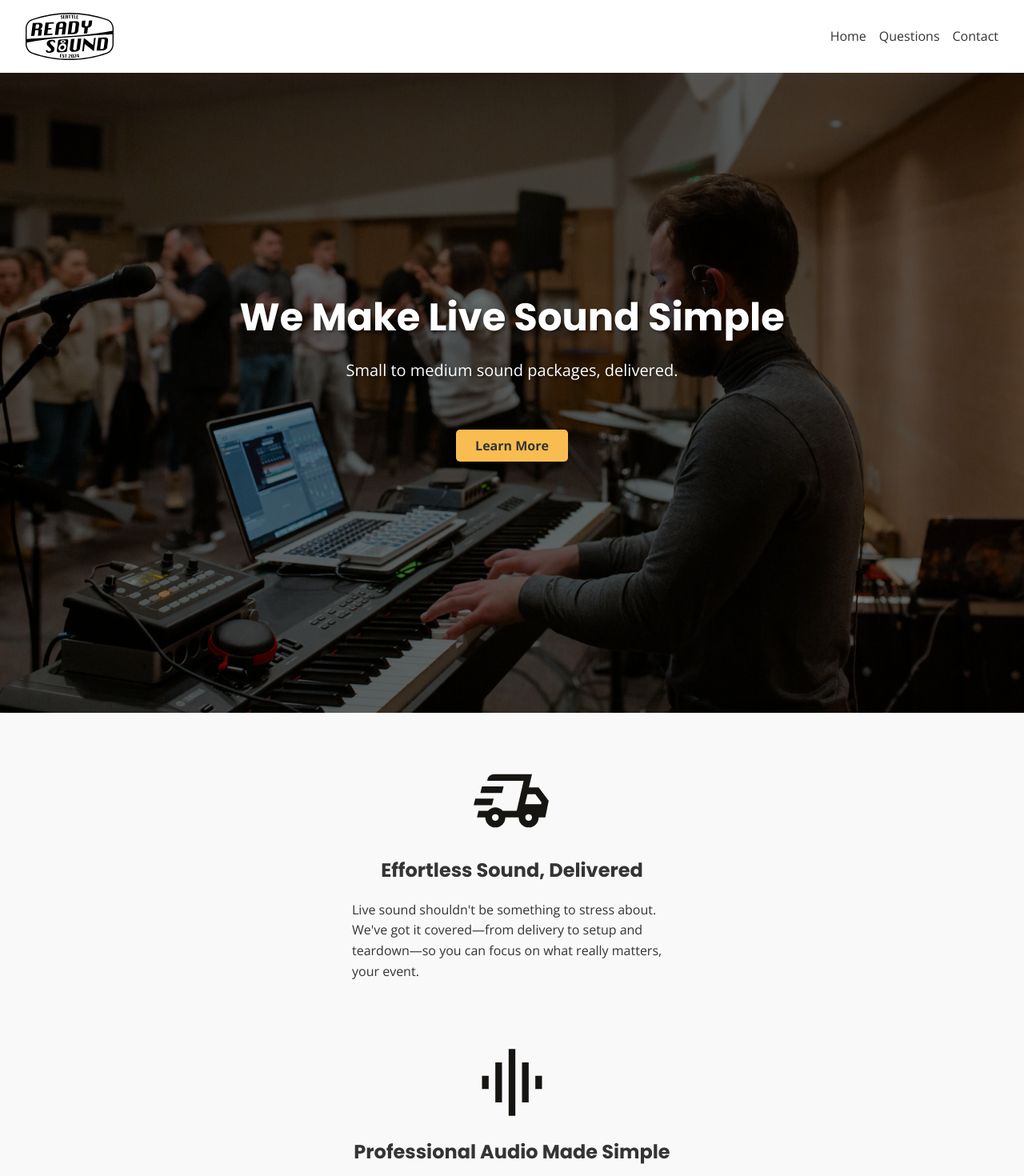
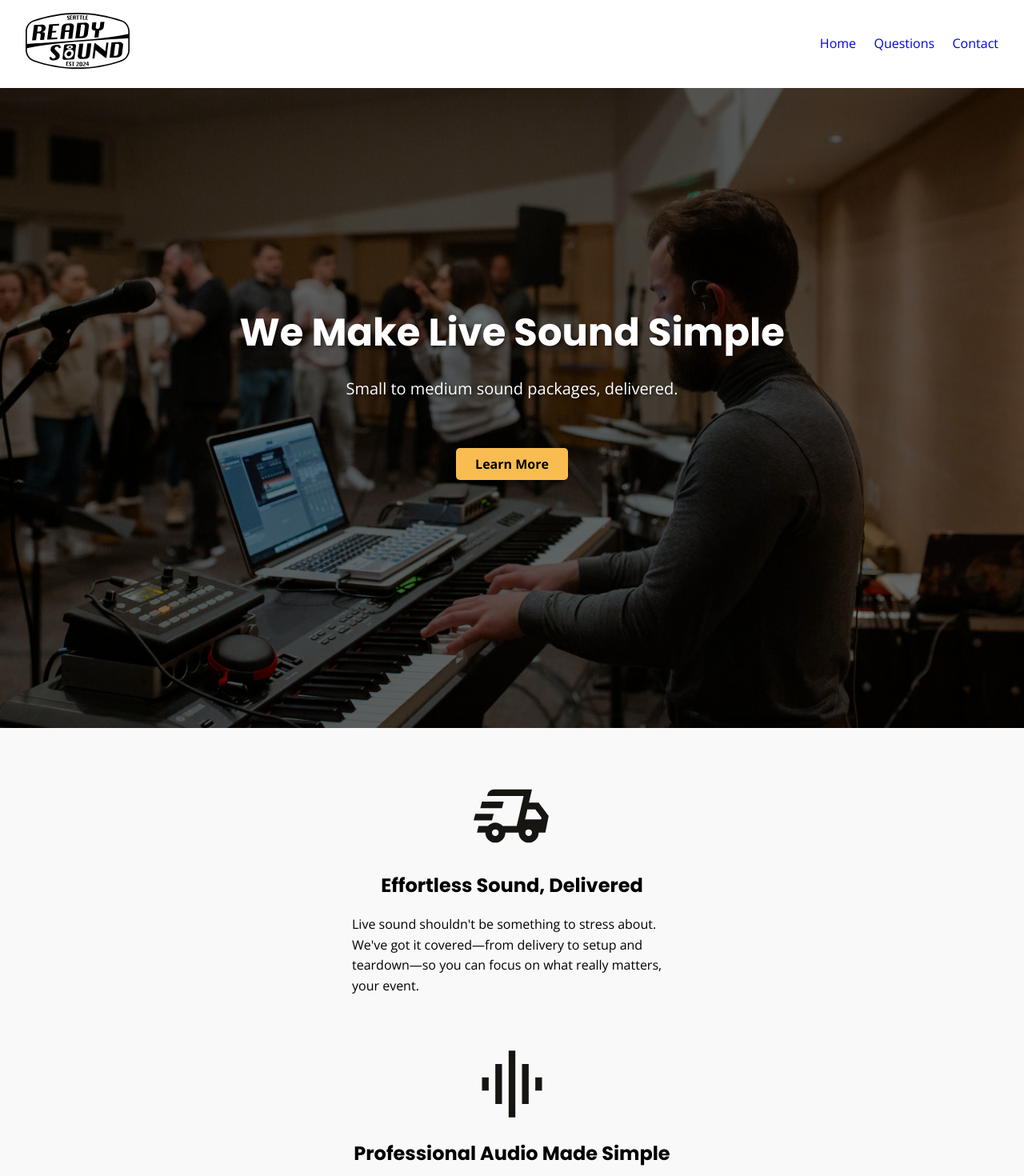
Before and after one commit to JMantello/ready-sound-website, a React (Vite) app: page / in a window 1280 px wide. Shown: the top 1470 px of the page at 80% size. Built offline with nearby package versions, Linux system fonts and the light colour scheme.

Commit message:
update navbar

```diff
--- a/src/components/LiveSoundEngineering/LiveSoundEngineering.css
+++ b/src/components/LiveSoundEngineering/LiveSoundEngineering.css
@@ -3,7 +3,7 @@
   flex-direction: column;
   align-items: center;
   justify-content: center;
-  margin-bottom: 6rem;
+  margin-bottom: 10rem;
   background-color: var(--secondary-background);
 }
 
@@ -13,6 +13,8 @@
 
 .live-sound-engineering .right {
   padding: 20px;
+  display: flex;
+  flex-direction: column;
 }
 
 @media screen and (min-width: 768px) {
--- a/src/components/Navbar/Navbar.css
+++ b/src/components/Navbar/Navbar.css
@@ -9,28 +9,21 @@
     justify-content: space-between;
     align-items: center;
     padding: 1rem 2rem;
-    gap: 1rem;
+    gap: 1.2rem;
     box-shadow: 0 2px 4px rgba(0, 0, 0, 0.1);
 }
 
 .navbar-logo {
     display: flex;
     align-items: center;
-    gap: 0.5rem;
-    max-width: 120px;
-}
-
-.navbar-logo a {
-    display: flex;
-    align-items: center;
-    margin: 0;
+    max-width: 130px;
 }
 
 .navbar-links {
     display: flex;
     flex-direction: column;
     align-items: center;
-    gap: 1rem;
+    gap: 1.4rem;
 }
 
 @media screen and (min-width: 768px) {
--- a/src/components/Navbar/Navbar.jsx
+++ b/src/components/Navbar/Navbar.jsx
@@ -8,7 +8,7 @@ const Navbar = () => {
         <nav className="navbar">
             <div className="navbar-logo">
                 <Link to="/">
-                    <img src={logo} alt="Website Logo" width="110" height="110" />
+                    <img src={logo} alt="Website Logo" />
                 </Link>
             </div>
             <ul className="navbar-links">
--- a/src/index.css
+++ b/src/index.css
@@ -13,12 +13,14 @@
 }
 
 :root {
-    --primary-text: #343434;
-    --secondary-text: #414141;
+    /* --primary-text: #343434; */
+    --primary-text: #000000;
+    /* --secondary-text: #414141; */
     --accent: #F9BC50;
-    --accent-dark: #f9bb50e7;
+    --accent-dark: #f49c04;
     --background: #FFFFFF;
     --secondary-background: #E3E3E3;
+    --section-background: #f9f9f9;
     --font-size-small: 0.8rem;
     --font-size-medium: 1rem;
     --font-size-large: 1.5rem;
@@ -46,6 +48,7 @@ h5,
 h6 {
     font-family: 'Poppins', sans-serif;
     font-weight: 700;
+    line-height: 1.2;
 }
 
 h2,
@@ -54,28 +57,12 @@ h3 {
     line-height: 1.4;
 }
 
-h2 {
-    font-size: 2rem;
-}
-
-h3 {
-    font-size: 1.5rem;
-}
-
-p,
-a,
-ul {
-    margin: 1rem 0;
-}
-
 img {
     max-width: 100%;
-    height: auto;
 }
 
 a {
     text-decoration: none;
-    color: inherit;
 }
 
 .button {
@@ -92,7 +79,7 @@ a {
 
 section {
     padding: 2rem 1.5rem;
-    background: #f9f9f9;
+    background: var(--section-background);
 }
 
 ul {
```
